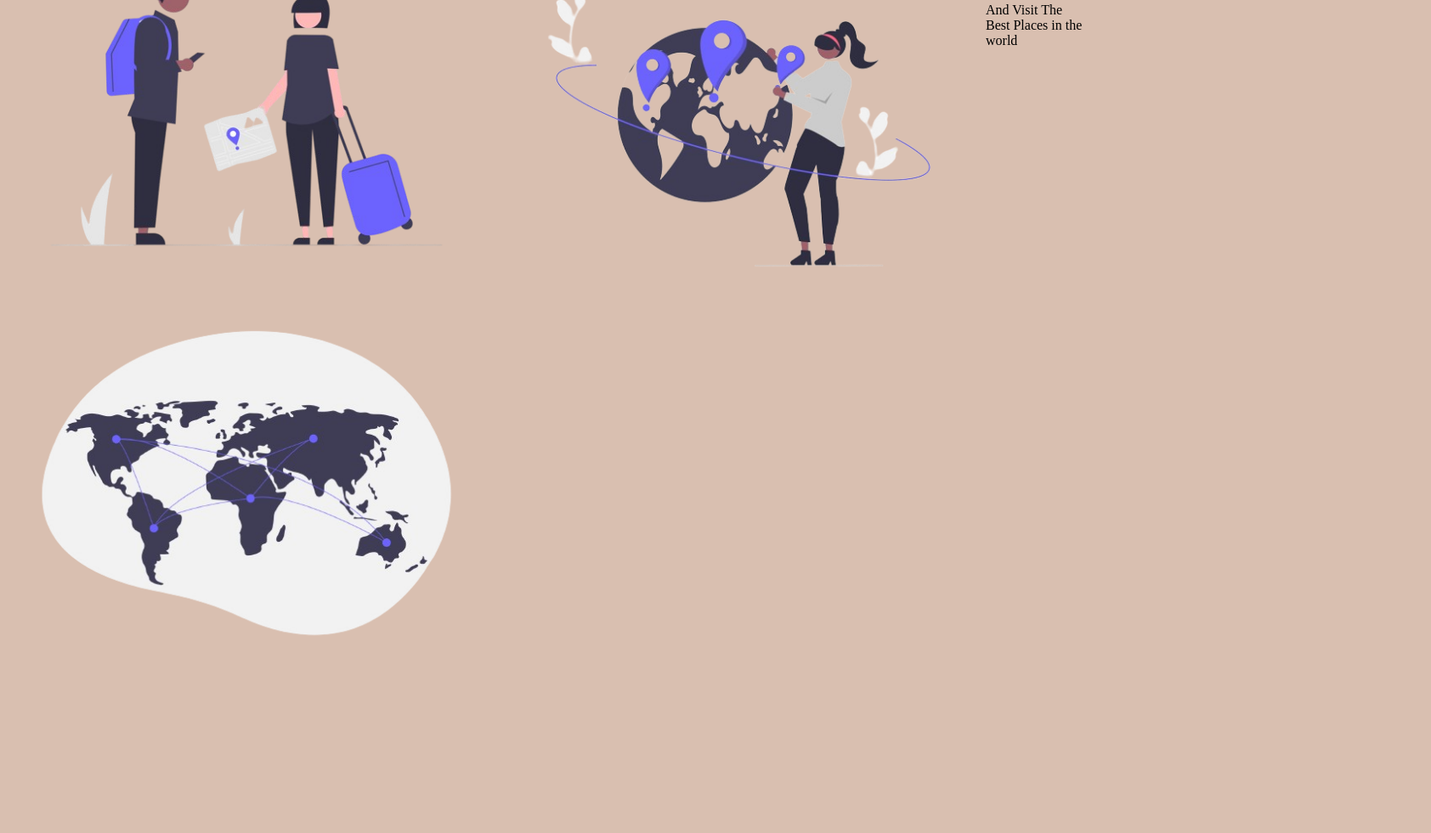
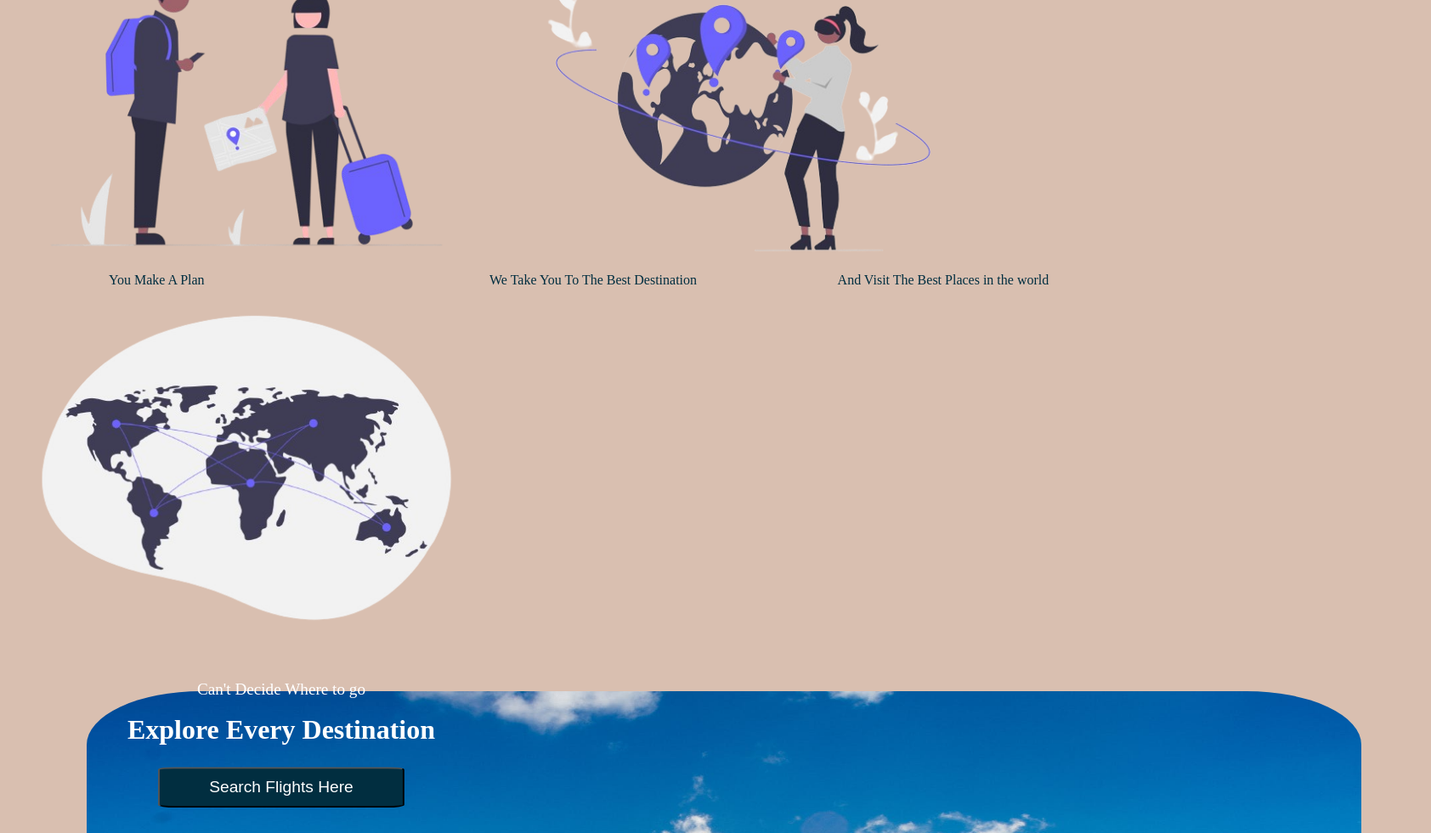
Before and after one commit to Divinechukwuma/front-end-portfolio, a plain HTML site: page index.html in a window 1280 px wide. Shown: the part 119-1100 px from the top of the page at 85% size, 1684 px wide, since content can reach past the window. Before the commit the page ends 900 px from the top, so only its background shows below. Drawn offline with Linux system fonts and the light colour scheme.

Commit message:
still working on the front end

```diff
--- /dev/null
+++ b/css/port.css
@@ -0,0 +1,144 @@
+*{
+    margin: 0;
+    padding: 0;
+    box-sizing: border-box;
+}
+
+body{
+    background-color: var(--BGCOLOR);
+ }
+
+/*|| VARIABLES START HERE*/
+:root{
+ /*|| COLORS*/
+ --BGCOLOR:#d9bfb0;
+ --NAVCOLOR:#a67041;
+ --NAVHOVER:#733a26;
+ --LOGO:yellow;
+ --NAVTEXT:white;
+ --HER0:#012e40;
+
+}
+
+
+/*|| VARIABLS ENDS HERE*/
+
+/*|| NAVBAR STARTS HERE*/
+.nav_ul{
+    list-style-type: none;
+    margin-right: 4%;
+    overflow: hidden;
+    background-color:var(--NAVCOLOR);
+    width: 100%;
+}
+
+.nav_ul li{
+    float:left;
+    margin-left: 2%;
+    font-size: large;
+    padding: 14px 16px;
+    color: var(--NAVTEXT);
+}
+
+.nav_ul li a{
+    text-decoration: none;
+    color:var(--NAVTEXT);
+}
+
+#logo{
+    float: right;
+    font-size: larger;
+
+}
+#logo span{
+    color:var(--LOGO);
+}
+
+.nav_ul li a:hover{
+    text-decoration: underline;
+    background-color: var(--NAVHOVER) ;
+    padding: 14px 16px;
+}
+
+/*|| NAVBAR ENDS HERE*/
+
+/*|| HERO STARTS HERE*/
+
+
+ .hero_img{
+   float: left;
+    left: 25%;
+    top: 80px;
+    width: 580px;
+
+ }
+
+ .img_text_2{
+    color:#012e40;
+    text-align: center;
+    position: absolute;
+    top: 55%;
+    left: 45%;
+
+ }
+
+ .img_text_1{
+    color:#012e40;
+    text-align: center;
+    position: absolute;
+    top: 55%;
+    left: 10%;
+
+ }
+
+ .img_text_3{
+    color:#012e40;
+    text-align: center;
+    position: absolute;
+    top: 55%;
+    left: 77%;
+
+ }
+
+/*|| HERO ENDS H5RE*/
+
+/*|| HOME STARTS HERE*/
+.container{
+    width: 80%;
+}
+
+.home_img{
+    border-radius: 9%;
+    width: 1500px;
+    height: 700px;
+    margin: 5% 8%;
+    margin-left: 10%;
+
+}
+
+.home_text{
+    text-align: center;
+    position: absolute;
+    top: 100%;
+    left: 40%;
+    transform: translate(-100%, 80%);
+   color:var(--NAVTEXT);
+
+}
+.home_text h1{
+     margin-top: 5% ;
+     margin-bottom: 7% ;
+}
+.home_text p{
+    font-size: larger;
+}
+.home_text button{
+    padding: 3% 3%;
+    width: 80%;
+    border-radius: 7%;
+    font-size: larger;
+    color: var(--NAVTEXT);
+    background-color: var(--HER0);
+}
+
+/*|| HOME ENDS HERE*/
--- a/css/portfolio.css
+++ /dev/null
@@ -1,73 +0,0 @@
-*{
-    margin: 0;
-    padding: 0;
-    box-sizing: border-box;
-}
-
-body{
-    background-color: var(--BGCOLOR);
- }
-
-/*|| VARIABLES START HERE*/
-:root{
- /*|| COLORS*/
- --BGCOLOR:#d9bfb0;
- --NAVCOLOR:#a67041;
- --NAVHOVER:#733a26;
- --LOGO:yellow;
- --NAVTEXT:white;
-
-}
-
-
-/*|| VARIABLS ENDS HERE*/
-
-/*|| NAVBAR STARTS HERE*/
-.nav_ul{
-    list-style-type: none;
-    margin-right: 4%;
-    overflow: hidden;
-    background-color:var(--NAVCOLOR);
-    width: 100%;
-}
-
-.nav_ul li{
-    float:left;
-    margin-left: 2%;
-    font-size: large;
-    padding: 14px 16px;
-    color: var(--NAVTEXT);
-}
-
-.nav_ul li a{
-    text-decoration: none;
-    color:var(--NAVTEXT);
-}
-
-#logo{
-    float: right;
-    font-size: larger;
-
-}
-#logo span{
-    color:var(--LOGO);
-}
-
-.nav_ul li a:hover{
-    text-decoration: underline;
-    background-color: var(--NAVHOVER) ;
-    padding: 14px 16px;
-}
-
-/*|| NAVBAR ENDS HERE*/
-
-/*|| HOME STARTS HERE*/
-
- .container_img{
-   float: left;
-    left: 25%;
-    top: 1%;
-    width: 580px;
-
- }
-/*|| HOME ENDS H5RE*/
--- a/index.html
+++ b/index.html
@@ -5,7 +5,7 @@
     <meta charset="UTF-8">
     <meta name="viewport" content="width=device-width, initial-scale=1.0">
     <title>Divine travel-planner</title>
-    <link rel="stylesheet" href="css\portfolio.css">
+    <link rel="stylesheet" href="css\port.css">
 </head>
 
 <body>
@@ -26,21 +26,28 @@
     <!--|| NAVBAR SESSIONS ENDS HERE-->
 
     <!--|| HOMW STARTS HERE-->
-    <div class="container">
-        <figure>
-            <img class="container_img" src="image\undraw_Travelers_re_y25a-removebg-preview.png" alt="tr">
-            <figcaption>Make a plan </figcaption>
-        </figure>
-        <figure>
-            <img class="container_img" src="image\undraw_World_re_768g-removebg-preview.png"
-                alt="image\undraw_World_re_768g-removebg-preview.png">
-            <figcaption>We Take You To The Best Destination</figcaption>
-        </figure>
-        <figure>
-            <img class="container_img" src="image\undraw_connected_world_wuay__1_-removebg-preview.png"
-                alt="undraw_connected_world_wuay__1_-removebg-preview">
-            <figcaption>And Visit The Best Places in the world</figcaption>
-        </figure>
+    <div class="hero">
+        <img class="hero_img" src="image\undraw_Travelers_re_y25a-removebg-preview.png"
+            alt="undraw_Travelers_re_y25a-removebg-preview">
+        <div class="img_text_1"> You Make A Plan </div>
+
+        <img class="hero_img" src="image\undraw_World_re_768g-removebg-preview.png"
+            alt="image\undraw_World_re_768g-removebg-preview.png">
+        <div class="img_text_2">We Take You To The Best Destination</div>
+
+
+        <img class="hero_img" src="image\undraw_connected_world_wuay__1_-removebg-preview.png"
+            alt="undraw_connected_world_wuay__1_-removebg-preview">
+        <div class="img_text_3">And Visit The Best Places in the world</div>
+    </div>
+
+    <div class="container" >
+        <img class="home_img" src="image\pexels-andrei-tanase-1271619.jpg" alt="image\pexels-andrei-tanase-1271619.jpg">
+        <div class="home_text">
+            <p>Can't Decide Where to go</p>
+            <h1>Explore Every Destination</h1>
+            <button>Search Flights Here </button>
+        </div>
     </div>
 
 
```
Also changed, not shown: image/natalya-zaritskaya-SIOdjcYotms-unsplash (1).jpg (added), image/pexels-andrei-tanase-1271619.jpg (added), image/travel.jpg (added), image/undraw_Everywhere_together_re_xe5a.png (deleted).
